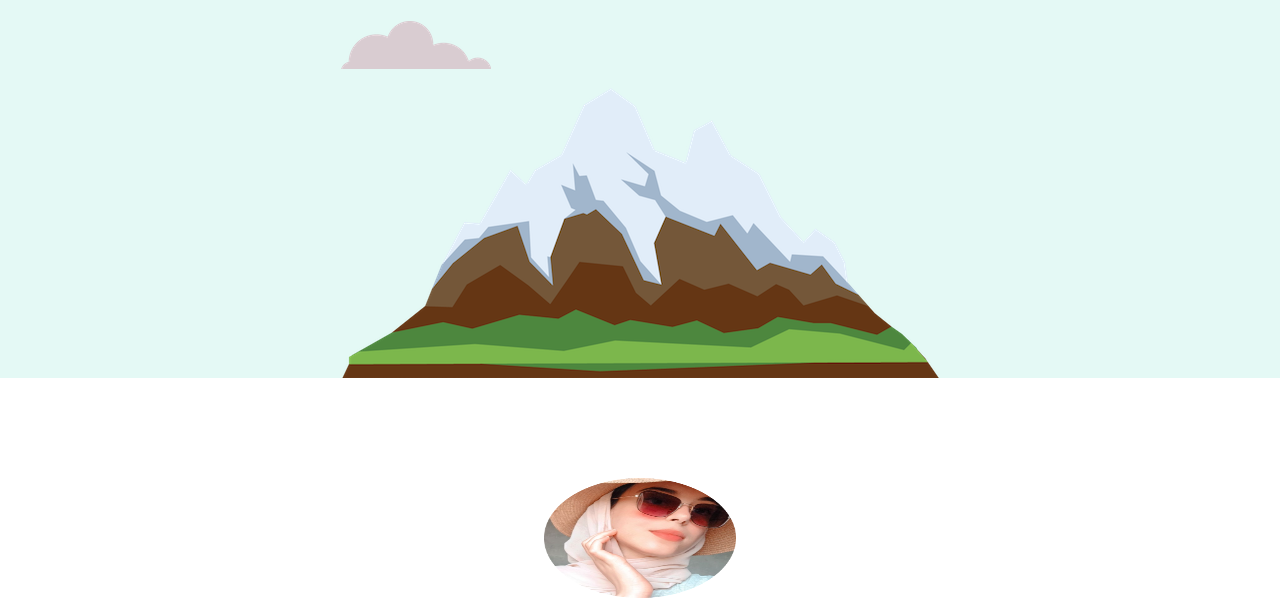
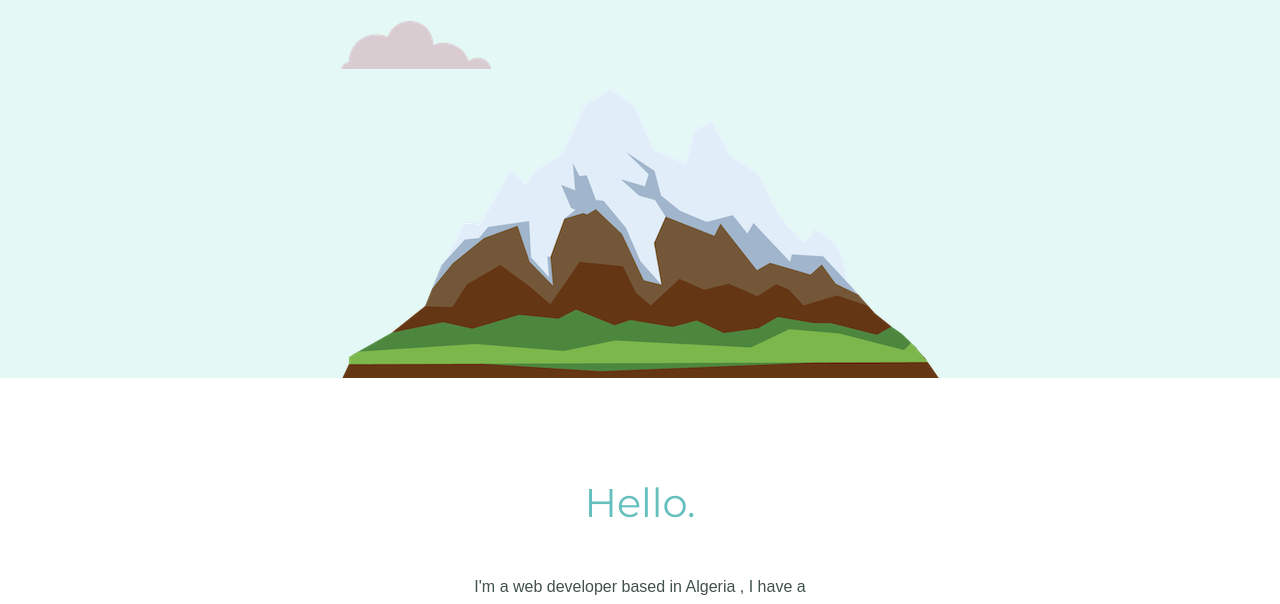
Before and after one commit to Aloui-Ikram/portofolio, a plain HTML site: page index.html in a window 1280 px wide. Shown: the part 348-952 px from the top of the page. Drawn offline with Linux system fonts and the light colour scheme; a web font is replaced by a local one.

Commit message:
Update index.html
removing pic

```diff
--- a/index.html
+++ b/index.html
@@ -20,7 +20,7 @@
     </div>
     <div class="middle-container">
       <div class="profile">
-        <img  width="15%" height="15%"src="ikram-pdp.png" alt="profile-pic">
+
         <h2>Hello.</h2>
         <p class="intro">I'm a web developer based in Algeria , I have a passion for web design and love to create for web and mobile devices.</p>
       </div>
```
